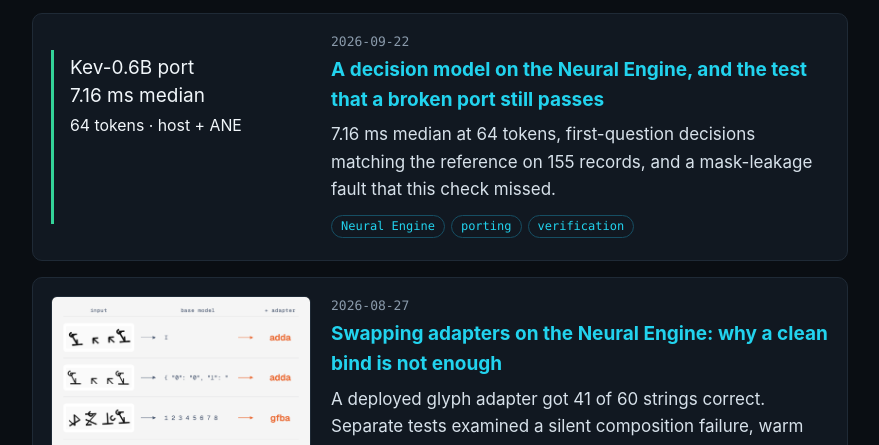
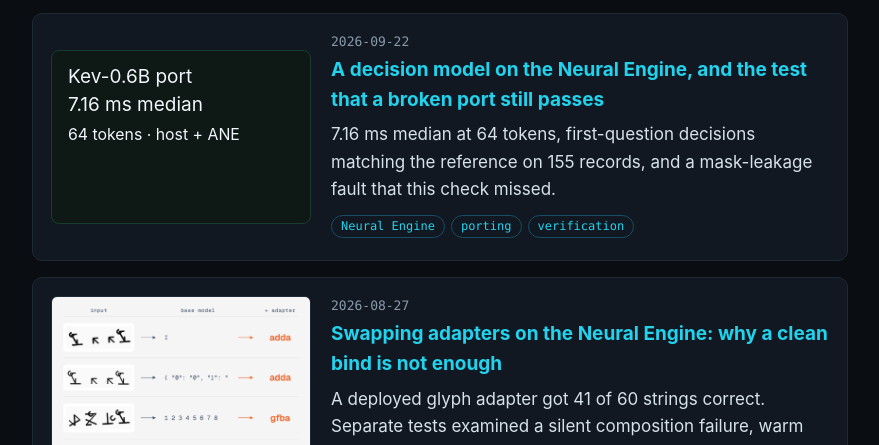
Before and after one commit to MidasMulli/lab-notebook, a plain HTML site: page index.html in a window 1280 px wide. Shown: the part 655-1100 px from the top of the page, without its empty margins (200-1079 px from the left). Drawn offline with Linux system fonts and the light colour scheme.

Commit message:
Style: claim block as a subtle panel
Co-Authored-By: Claude Opus 5.5 <noreply@anthropic.com>

```diff
--- a/style.css
+++ b/style.css
@@ -23,7 +23,7 @@ h3 { font-size: 17px; margin: 26px 0 8px; color: var(--green); font-family: var(
 .entry-card h2 { margin: 2px 0 6px; font-size: 19px; }
 .entry-card p { margin: 0 0 8px; }
 .tag { display: inline-block; font-family: var(--mono); font-size: 12px; color: var(--cyan); border: 1px solid #164e63; border-radius: 999px; padding: 1px 9px; margin: 0 6px 4px 0; }
-.claim { font-size: 19px; line-height: 1.5; color: #f1f6fa; border-left: 3px solid var(--green); padding: 4px 0 4px 16px; margin: 18px 0; }
+.claim { font-size: 19px; line-height: 1.5; color: #f1f6fa; background: #0e1916; border: 1px solid #1b3a30; border-radius: 8px; padding: 12px 16px; margin: 18px 0; }
 figure { margin: 18px 0; }
 figure img, figure video { width: 100%; border-radius: 8px; border: 1px solid var(--line); background: #000; display: block; }
 figcaption { font-size: 14px; color: var(--muted); margin-top: 6px; }
```
